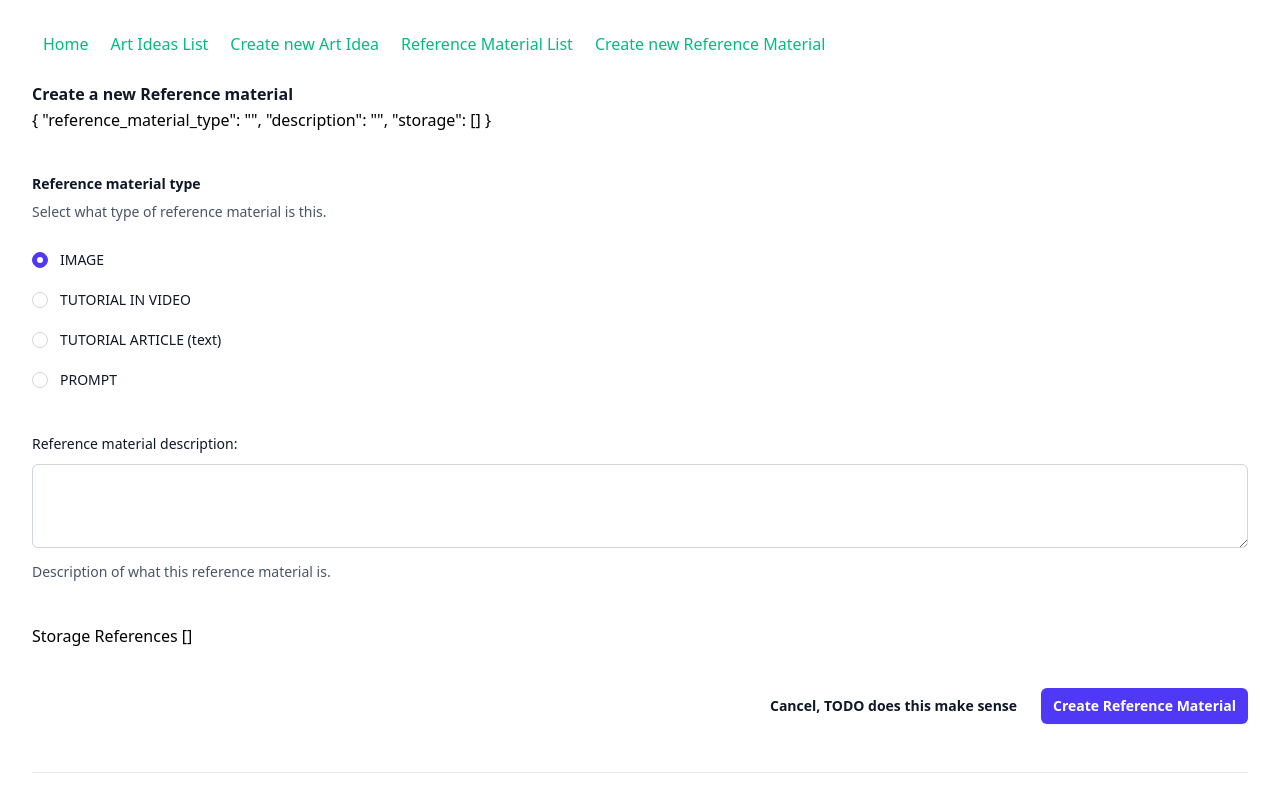
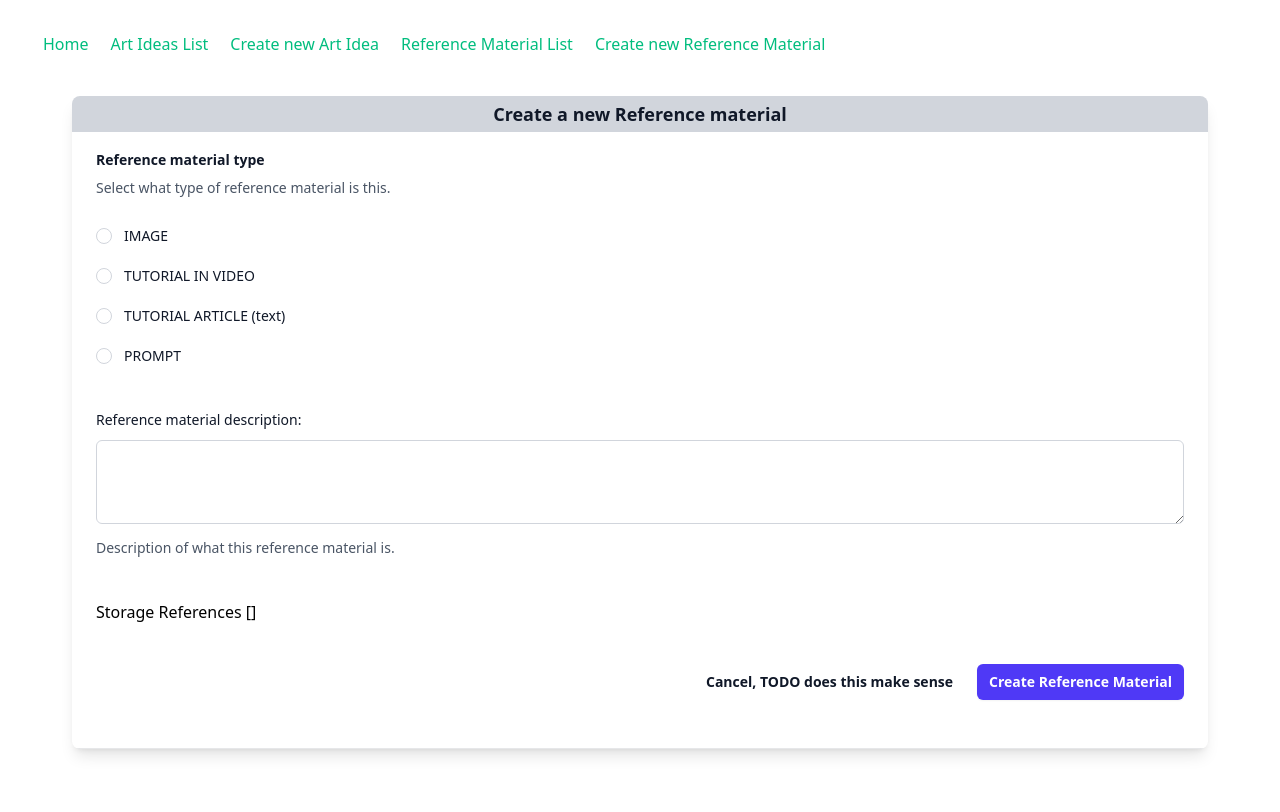
Before and after one commit to leropo00/frontend_digital_art, a Vue app in the folder app/: page /create_reference_material in a window 1280 px wide. Shown: the top 812 px of the page. Built offline with nearby package versions, Linux system fonts and the light colour scheme; no server answers.

Commit message:
added save in create reference material, match design among pages

```diff
--- a/app/src/constants.ts
+++ b/app/src/constants.ts
@@ -3,6 +3,7 @@ const URL_GET_IDEAS_DETAILS = '/art_ideas/'
 const URL_GET_REFERENCE_MATERIAL = "/reference_materials"
 
 const URL_CREATE_ART_IDEA = URL_GET_IDEAS_LIST;
+const URL_CREATE_REFERENCE_MATERIAL = URL_GET_REFERENCE_MATERIAL;
 
 
 // types of images, based on definitions on backed
@@ -26,6 +27,7 @@ export {
     URL_GET_IDEAS_DETAILS,
     URL_GET_REFERENCE_MATERIAL,
     URL_CREATE_ART_IDEA,
+    URL_CREATE_REFERENCE_MATERIAL,
     // types
     IDEA_TYPE_IMAGE,
     IDEA_TYPE_IMAGE_TEXT,
--- a/app/src/pages/ArtIdeaList.vue
+++ b/app/src/pages/ArtIdeaList.vue
@@ -1,22 +1,22 @@
 <template>
   <div class="shadow-lg rounded-lg overflow-hidden m-4 md:m-10">
     <table class="w-full table-fixed">
-      <thead>
+      <thead class="text-lg">
         <tr class="bg-gray-300">
-    		  <th>
+          <th class="px-6 py-1">
             Identifier
           </th>
-          <th>
+          <th class="px-6 py-1">
             Id
           </th>
         </tr>
       </thead>
       <tbody class="bg-white">
         <tr v-for="item in itemsList" :key="item.id">
-          <td>
+          <td class="px-6 py-1">
             {{ item.identifier_name }}
           </td>
-          <td>
+          <td class="px-6 py-1">
             <a :href="`/art_idea/${item.id}`" @click="navigate">
               Detail link
             </a>
--- a/app/src/pages/CreateArtIdea.vue
+++ b/app/src/pages/CreateArtIdea.vue
@@ -1,9 +1,8 @@
 <template>
-    <div class="space-y-12">
+    <div class="shadow-lg rounded-lg overflow-hidden m-4 md:m-10 space-y-12">
       <div class="border-b border-gray-900/10 pb-12">
-        <h2 class="text-base/7 font-semibold text-gray-900">Create a new Art Idea</h2>
-
-        <div class="mt-10">
+        <h2 class="text-lg font-bold text-gray-900 bg-gray-300 text-center py-1">Create a new Art Idea</h2>
+        <div class="mt-4 px-6">
           <div class="sm:col-span-4">
             <label for="art-idea-identifier" class="block text-sm/6 font-medium text-gray-900">Art Idea Identifier:</label>
             <div class="mt-2">
--- a/app/src/pages/CreateReferenceMaterial.vue
+++ b/app/src/pages/CreateReferenceMaterial.vue
@@ -1,19 +1,16 @@
 <template>
-    <div class="space-y-12">
+    <div class="shadow-lg rounded-lg overflow-hidden m-4 md:m-10 space-y-12">
       <div class="border-b border-gray-900/10 pb-12">
-        <h2 class="text-base/7 font-semibold text-gray-900">Create a new Reference material</h2>
-
-        {{ referenceMaterialData }}
-
-        <div class="mt-10">
-             <fieldset>
+        <h2 class="text-lg font-bold text-gray-900 bg-gray-300 text-center py-1">Create a new Reference material</h2>
+        <div class="mt-4 px-6">
+          <div>
             <legend class="text-sm/6 font-semibold text-gray-900">Reference material type</legend>
             <p class="mt-1 text-sm/6 text-gray-600">Select what type of reference material is this.</p>
 
                 <div class="mt-6 space-y-4">
                     <div class="flex items-center gap-x-3">
                         <input id="reference-material-type-image" name="reference-material-type" type="radio"
-                            :value="REFERENCE_TYPE_IMAGE" v-model="referenceMaterialData.reference_material_type" checked=""
+                            :value="REFERENCE_TYPE_IMAGE" v-model="referenceMaterialData.reference_material_type"
                             class="relative size-4 appearance-none rounded-full border border-gray-300 bg-white before:absolute before:inset-1 before:rounded-full before:bg-white not-checked:before:hidden checked:border-indigo-600 checked:bg-indigo-600 focus-visible:outline-2 focus-visible:outline-offset-2 focus-visible:outline-indigo-600 disabled:border-gray-300 disabled:bg-gray-100 disabled:before:bg-gray-400 forced-colors:appearance-auto forced-colors:before:hidden" />
                         <label for="reference-material-type-image" class="block text-sm/6 font-medium text-gray-900">IMAGE</label>
                     </div>
@@ -36,7 +33,6 @@
                         <label for="reference-material-type-text-only" class="block text-sm/6 font-medium text-gray-900">PROMPT</label>
                     </div>
                 </div>
-            </fieldset>
             </div>
 
             <div class="mt-10">
@@ -69,11 +65,13 @@
           </div>
         </div>
       </div>
+    </div>
 </template>
 
 
 <script setup lang="ts">
 import {
+    URL_CREATE_REFERENCE_MATERIAL,
     REFERENCE_TYPE_IMAGE,
     REFERENCE_TYPE_TUTORIAL_VIDEO,
     REFERENCE_TYPE_TUTORIAL_ARTICLE ,
@@ -81,7 +79,7 @@ import {
     STORAGE_TYPE_LOCAL_DISK,
     STORAGE_TYPE_URL_LINK,
 } from '@/constants'
-import { reactive } from 'vue'
+import { reactive, toRaw } from 'vue'
 import axiosClient from '@/axios.js'
 
 
@@ -92,6 +90,15 @@ const referenceMaterialData = reactive({
 })
 
 function createReferenceMaterial() {
+  axiosClient.post(URL_CREATE_REFERENCE_MATERIAL, toRaw(referenceMaterialData))
+  .then(async (response) => {
+        referenceMaterialData.reference_material_type = ''
+        referenceMaterialData.description = ''
+        referenceMaterialData.storage = []
+  })
+  .catch((error) => {
+     console.log(error)
+  })
 
 }
 
--- a/app/src/pages/ReferenceMaterialList.vue
+++ b/app/src/pages/ReferenceMaterialList.vue
@@ -1,22 +1,22 @@
 <template>
   <div class="shadow-lg rounded-lg overflow-hidden m-4 md:m-10">
     <table class="w-full table-fixed">
-      <thead>
+      <thead class="text-lg">
         <tr class="bg-gray-300">
-    		  <th>
+          <th class="px-6 py-1">
             Identifier
           </th>
-          <th>
+          <th class="px-6 py-1">
             Id
           </th>
         </tr>
       </thead>
       <tbody class="bg-white">
         <tr v-for="item in itemsList" :key="item.id">
-          <td>
+          <td class="px-6 py-1">
             {{ item.identifier_name }}
           </td>
-          <td>
+          <td class="px-6 py-1">
             <a :href="`/idea_details/${item.id}`" @click="navigate">
               Detail link
             </a>
```
Lines whose indentation alone changed are shown as unchanged.
